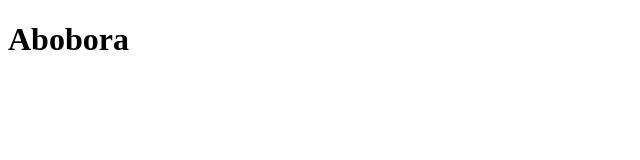
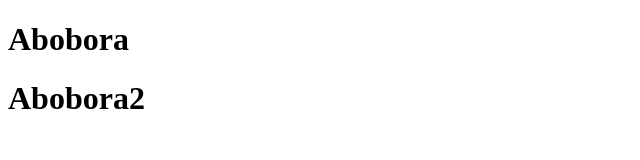
Before and after one commit to samueldejesusalbano-dot/aula-git-pam, a plain HTML site: page sobre.html in a window 1280 px wide. Shown: the whole page, without its empty margins (0-640 px from the left). Drawn offline with Linux system fonts and the light colour scheme.

Commit message:
sobre adicionado

```diff
--- a/sobre.html
+++ b/sobre.html
@@ -7,5 +7,6 @@
 </head>
 <body>
     <h1>Abobora</h1>
+    <h1>Abobora2</h1>
 </body>
 </html>
```
